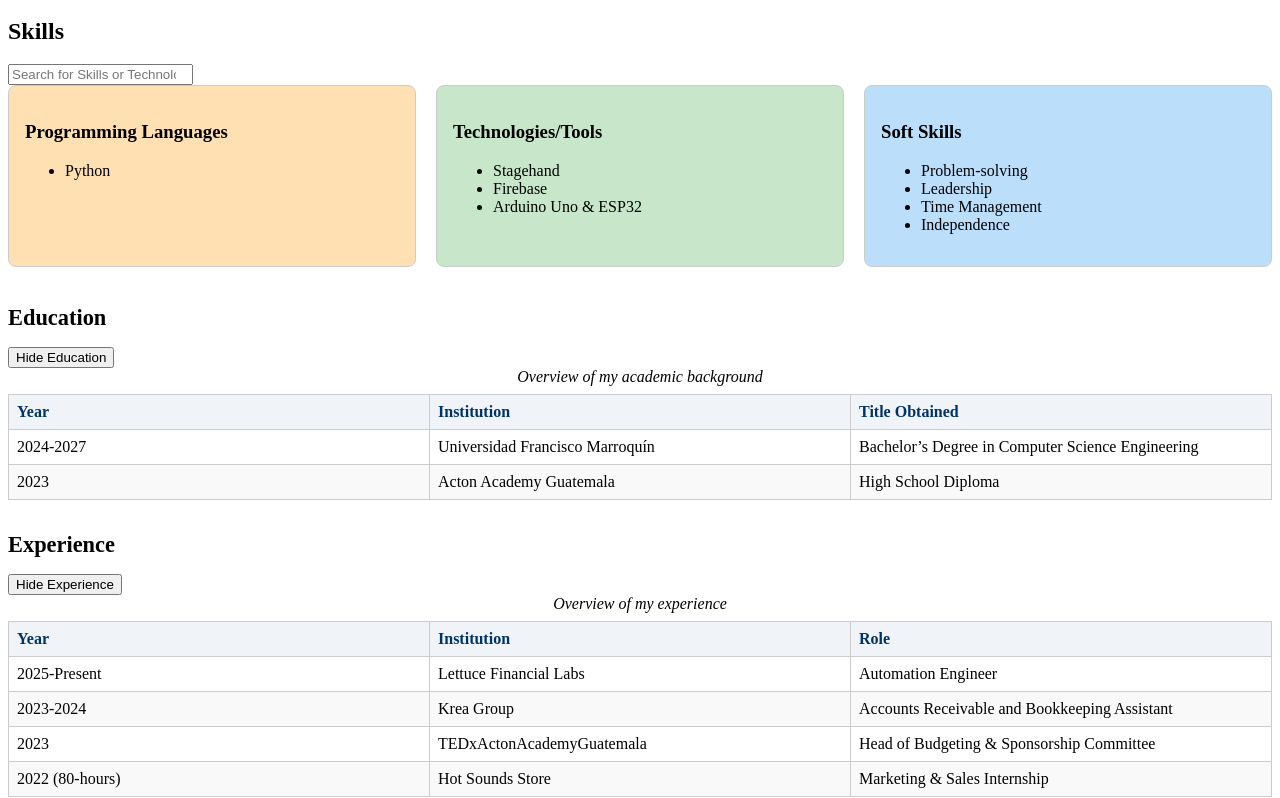
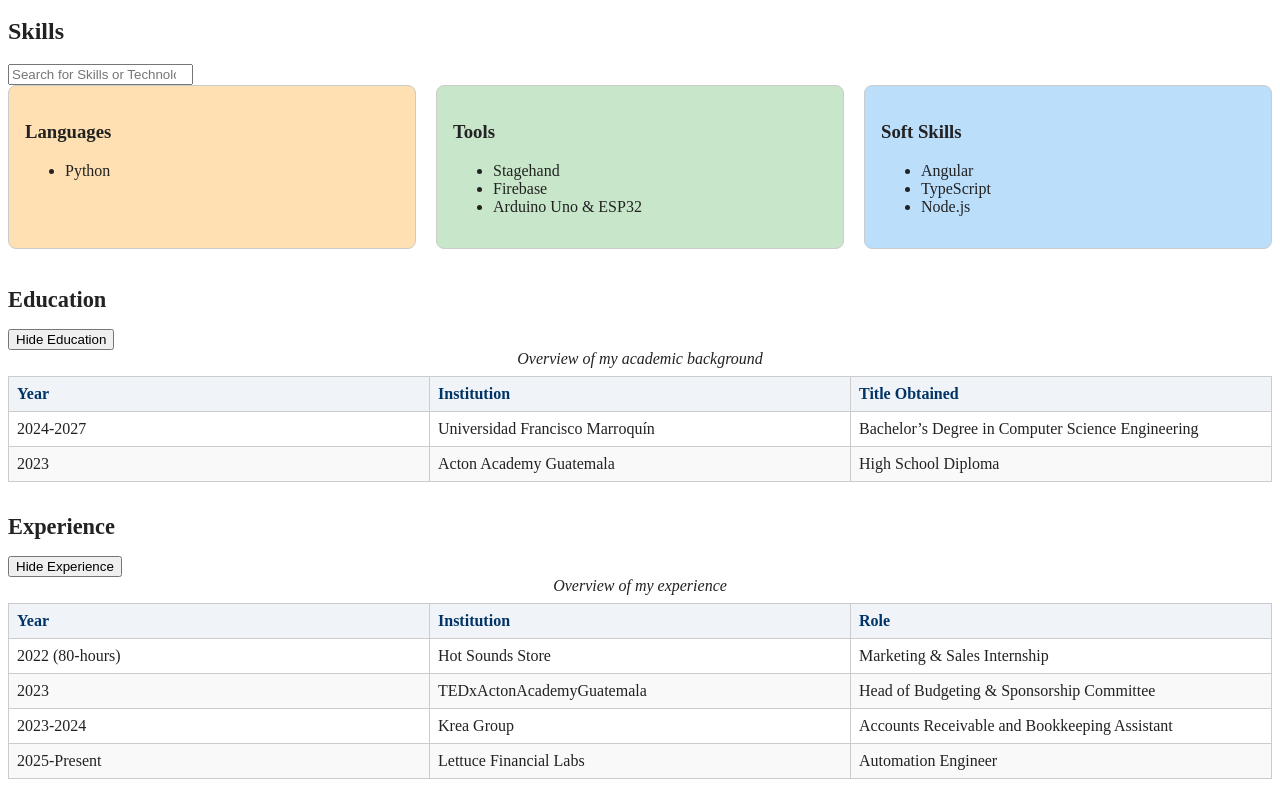
Before and after one commit to PhilipFalla/WebDev, an Angular app in the folder angular-cv/: page / in a window 1280 px wide. Shown: the part 442-1240 px from the top of the page. Built offline with nearby package versions, Linux system fonts and the light colour scheme.

Commit message:
Added dataService
Now using dataService instead of hardcoded data in the html template

```diff
--- a/angular-cv/src/app/about-skills/about-skills.html
+++ b/angular-cv/src/app/about-skills/about-skills.html
@@ -16,29 +16,10 @@
   </div>
 
   <div id="skillsGrid" class="skills-grid">
-    <div class="skill-card">
-      <h3>Programming Languages</h3>
+    <div class="skill-card" *ngFor="let category of skills">
+      <h3>{{ category.name }}</h3>
       <ul>
-        <li>Python</li>
-      </ul>
-    </div>
-
-    <div class="skill-card">
-      <h3>Technologies/Tools</h3>
-      <ul>
-        <li>Stagehand</li>
-        <li>Firebase</li>
-        <li>Arduino Uno & ESP32</li>
-      </ul>
-    </div>
-
-    <div class="skill-card">
-      <h3>Soft Skills</h3>
-      <ul>
-        <li>Problem-solving</li>
-        <li>Leadership</li>
-        <li>Time Management</li>
-        <li>Independence</li>
+        <li *ngFor="let item of category.items">{{ item }}</li>
       </ul>
     </div>
   </div>
--- a/angular-cv/src/app/about-skills/about-skills.ts
+++ b/angular-cv/src/app/about-skills/about-skills.ts
@@ -2,6 +2,7 @@ import { Component, OnInit } from '@angular/core';
 import { CommonModule } from '@angular/common';
 import { ActivatedRoute, Router, NavigationEnd } from '@angular/router';
 import { filter } from 'rxjs/operators';
+import { DataService, SkillCategory } from '../data';
 
 @Component({
   selector: 'app-about-skills',
@@ -13,11 +14,13 @@ import { filter } from 'rxjs/operators';
 export class AboutSkillsComponent implements OnInit {
   currentSection: 'about' | 'skills' = 'about';
   showAllSections = true;
+  skills: SkillCategory[] = [];
 
-  constructor(private route: ActivatedRoute, private router: Router) {}
+  constructor(private route: ActivatedRoute, private router: Router, private dataService: DataService) {}
 
   ngOnInit() {
     this.setSection();
+    this.skills = this.dataService.getSkills();
 
     // Listen to route changes to update section dynamically
     this.router.events
--- a/angular-cv/src/app/background/background.html
+++ b/angular-cv/src/app/background/background.html
@@ -52,25 +52,10 @@
           </tr>
         </thead>
         <tbody>
-          <tr>
-            <td>2025-Present</td>
-            <td>Lettuce Financial Labs</td>
-            <td>Automation Engineer</td>
-          </tr>
-          <tr>
-            <td>2023-2024</td>
-            <td>Krea Group</td>
-            <td>Accounts Receivable and Bookkeeping Assistant</td>
-          </tr>
-          <tr>
-            <td>2023</td>
-            <td>TEDxActonAcademyGuatemala</td>
-            <td>Head of Budgeting & Sponsorship Committee</td>
-          </tr>
-          <tr>
-            <td>2022 (80-hours)</td>
-            <td>Hot Sounds Store</td>
-            <td>Marketing & Sales Internship</td>
+          <tr *ngFor="let job of jobs">
+            <td>{{ job.year }}</td>
+            <td>{{ job.institution }}</td>
+            <td>{{ job.role }}</td>
           </tr>
         </tbody>
       </table>
--- a/angular-cv/src/app/background/background.ts
+++ b/angular-cv/src/app/background/background.ts
@@ -2,6 +2,7 @@ import { Component, OnInit } from '@angular/core';
 import { CommonModule } from '@angular/common';
 import { ActivatedRoute, NavigationEnd, Router } from '@angular/router';
 import { filter } from 'rxjs/operators';
+import { DataService, Job } from '../data';
 
 @Component({
   selector: 'app-background',
@@ -13,11 +14,13 @@ import { filter } from 'rxjs/operators';
 export class BackgroundComponent implements OnInit {
   currentSection: 'education' | 'experience' = 'education';
   showAllSections = true;
+  jobs: Job[] = [];
 
-  constructor(private route: ActivatedRoute, private router: Router) {}
+  constructor(private route: ActivatedRoute, private router: Router, private dataService: DataService) {}
 
   ngOnInit() {
     this.setSection();
+    this.jobs = this.dataService.getJobs();
     this.router.events
       .pipe(filter(event => event instanceof NavigationEnd))
       .subscribe(() => this.setSection());
--- /dev/null
+++ b/angular-cv/src/app/data.ts
@@ -0,0 +1,39 @@
+// src/app/data.service.ts
+import { Injectable } from '@angular/core';
+
+export interface SkillCategory {
+  name: string;
+  items: string[];
+}
+
+export interface Job {
+  year: string | number;
+  institution: string;
+  role: string;
+}
+
+@Injectable({
+  providedIn: 'root'
+})
+export class DataService {
+  private skills: SkillCategory[] = [
+    { name: 'Languages', items: ['Python'] },
+    { name: 'Tools', items: ['Stagehand', 'Firebase', 'Arduino Uno & ESP32'] },
+    { name: 'Soft Skills', items: ['Angular', 'TypeScript', 'Node.js'] }
+  ];
+
+  private jobs: Job[] = [
+    { year: '2022 (80-hours)', institution: 'Hot Sounds Store', role: 'Marketing & Sales Internship' },
+    { year: '2023', institution: 'TEDxActonAcademyGuatemala', role: 'Head of Budgeting & Sponsorship Committee' },
+    { year: '2023-2024', institution: 'Krea Group', role: 'Accounts Receivable and Bookkeeping Assistant' },
+    { year: '2025-Present', institution: 'Lettuce Financial Labs', role: 'Automation Engineer' }
+  ];
+
+  getSkills(): SkillCategory[] {
+    return this.skills;
+  }
+
+  getJobs(): Job[] {
+    return this.jobs;
+  }
+}
--- a/angular-cv/src/app/header/header.ts
+++ b/angular-cv/src/app/header/header.ts
@@ -18,6 +18,16 @@ export class HeaderComponent implements OnInit {
 
   ngOnInit() {
     this.setGreeting();
+    // Ensure light mode on init if no theme is set
+    const existing = document.body.getAttribute('data-bs-theme');
+    if (!existing) {
+      document.body.setAttribute('data-bs-theme', 'light');
+      this.darkMode = false;
+      this.updateButtonState();
+    } else {
+      this.darkMode = existing === 'dark';
+      this.updateButtonState();
+    }
   }
 
   toggleTheme() {
@@ -27,7 +37,10 @@ export class HeaderComponent implements OnInit {
       'data-bs-theme',
       this.darkMode ? 'dark' : 'light'
     );
+    this.updateButtonState();
+  }
 
+  private updateButtonState() {
     this.btnClass = this.darkMode ? 'btn-outline-light' : 'btn-outline-dark';
     this.themeText = this.darkMode ? 'Light Mode' : 'Dark Mode';
     this.themeIcon = this.darkMode ? '☀️' : '🌙';
```
Also changed, not shown: 1 other file (tests, documents, lock files or other folders).
